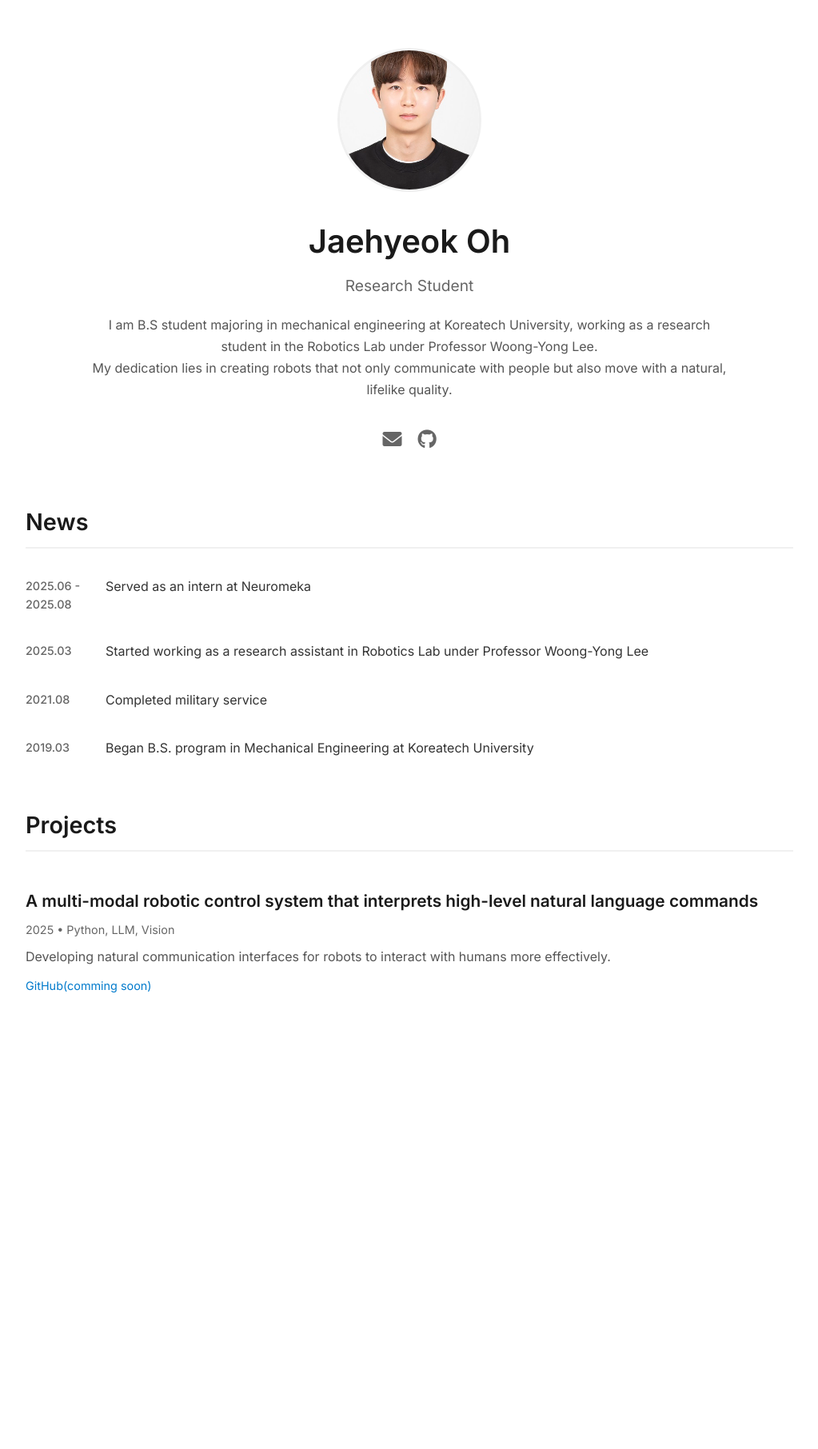
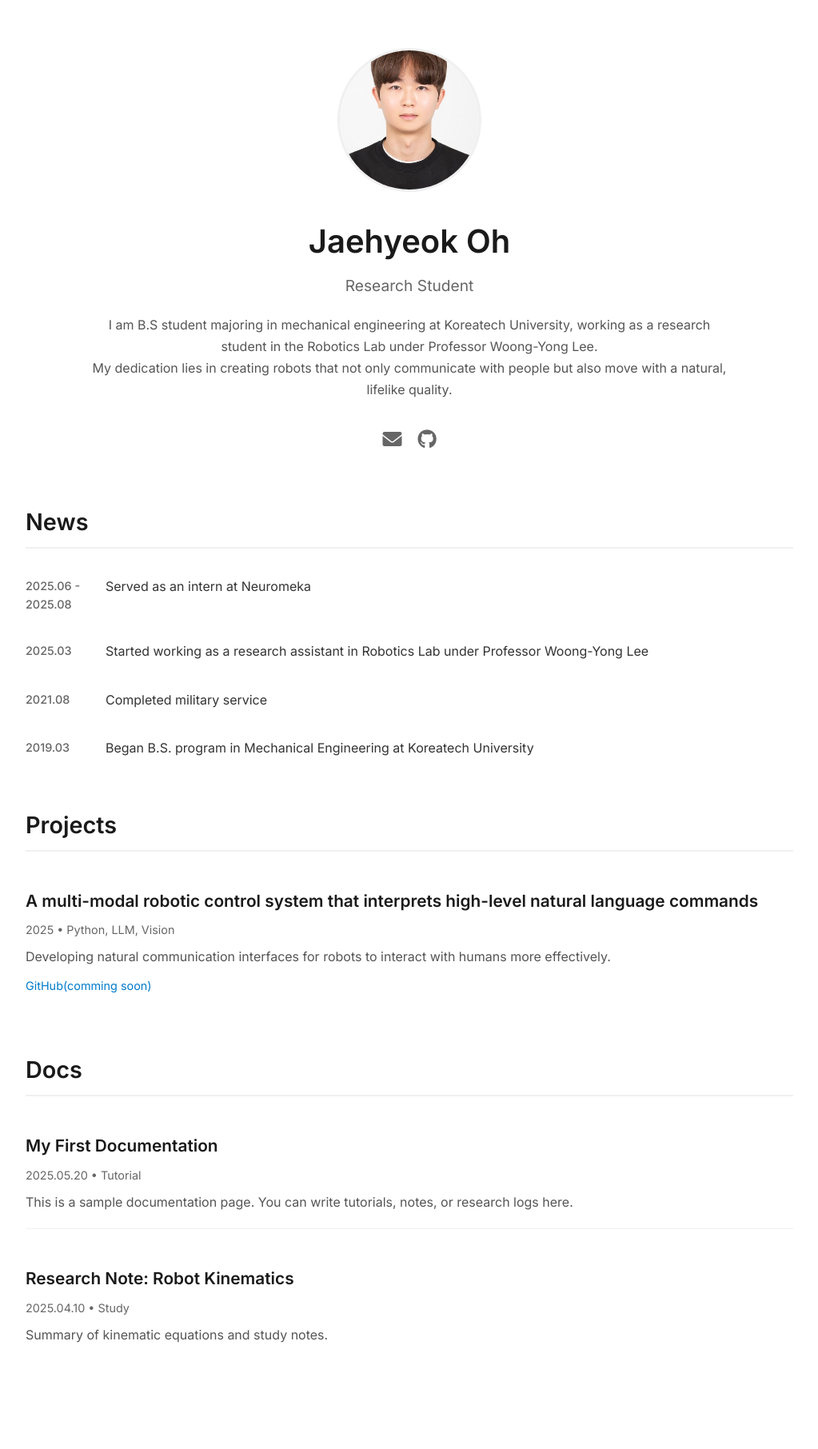
Before and after one commit to jaehyeokoh/jaehyeokoh.github.io, a Jekyll site: the page built from index.html, in a window 1280 px wide. Shown: the whole page at 80% size, without its empty margins (128-1151 px from the left). Built offline with Jekyll 4.4.1, drawn with Linux system fonts in a browser that asks for light colours; before the commit the page ends 1375 px from its top, so only the background shows below that.

Commit message:
docs 페이지 추가

```diff
--- /dev/null
+++ b/_data/docs.yml
@@ -0,0 +1,11 @@
+- title: "My First Documentation"
+  date: "2025-05-20"
+  description: "This is a sample documentation page. You can write tutorials, notes, or research logs here."
+  category: "Tutorial"
+  page_url: "/docs/sample_doc/"
+
+- title: "Research Note: Robot Kinematics"
+  date: "2025-04-10"
+  description: "Summary of kinematic equations and study notes."
+  category: "Study"
+  page_url: "#"
--- a/index.html
+++ b/index.html
@@ -65,3 +65,27 @@ layout: default
         {% endfor %}
     </div>
 </div>
+
+
+<!-- Docs Section (New!) -->
+<div class="section">
+    <h2>Docs</h2>
+    <div class="projects-list"> <!-- 기존 스타일 재사용 -->
+        {% for doc in site.data.docs %}
+        <div class="project-item">
+            <h3>
+                {% if doc.page_url %}
+                <a href="{{ doc.page_url | relative_url }}">{{ doc.title }}</a>
+                {% else %}
+                {{ doc.title }}
+                {% endif %}
+            </h3>
+            <div class="project-meta">
+                {{ doc.date | date: "%Y.%m.%d" }}
+                {% if doc.category %}• {{ doc.category }}{% endif %}
+            </div>
+            <div class="project-description">{{ doc.description }}</div>
+        </div>
+        {% endfor %}
+    </div>
+</div>
```
Also changed, not shown: _layouts/docs.html (added, +45 -0 lines), docs/sample_doc.md (added, +25 -0 lines).
